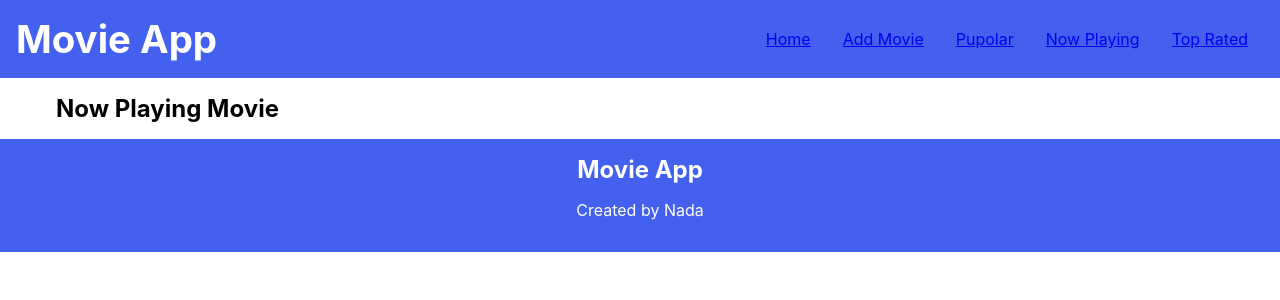
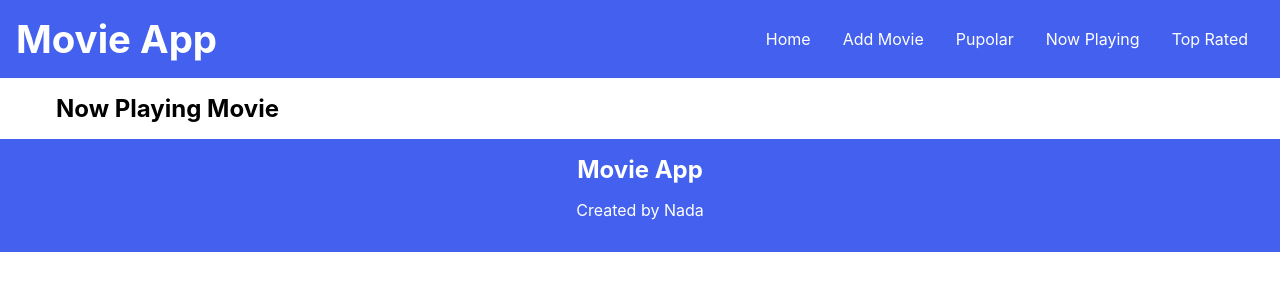
Before and after one commit to prttynada/Front-end, a React (Create React App) app in the folder pertemuann-4/movie-database/: page /movie/now in a window 1280 px wide. Shown: the top 300 px of the page. Built offline with nearby package versions, Linux system fonts and the light colour scheme.

Commit message:
pertemuan-9

```diff
--- a/pertemuann-4/movie-database/src/components/AddMovieForm/AddMovieForm.module.css
+++ b/pertemuann-4/movie-database/src/components/AddMovieForm/AddMovieForm.module.css
@@ -7,7 +7,6 @@
     display: flex;
     flex-direction: column;
     text-align: center;
-    padding: 4rem;
 }
 
 .addMovieForm__right {
@@ -22,7 +21,6 @@
 
 .addMovieForm__form {
     padding: 1rem;
-    padding-left: 1.3rem;
     text-align: left ;
 }
 
@@ -40,7 +38,7 @@
 .addMovieForm__button {
     margin-top: 1rem;
     width: 100%;
-    padding: 0.3rem;
+    height: 2rem;
     border: none;
     border-radius: 10px;
     background-color: #4361ee;
--- a/pertemuann-4/movie-database/src/components/Hero/Hero.js
+++ b/pertemuann-4/movie-database/src/components/Hero/Hero.js
@@ -1,19 +1,34 @@
+import { useEffect, useState } from "react";
 import styles from "./Hero.module.css";
 
 function Hero() {
+    // Membuat state movie
+    const [movie, setMovie] = useState("");
+
+    async function fetchMovie() {
+        // Melakukan side effect: fetch data movie (api);
+        const response = await fetch("https://www.omdbapi.com/?apikey=fcf50ae6&i=tt2975590");
+
+        const data = await response.json();
+
+        // set movie dengan data movie hasil fetch
+        setMovie(data);
+    }
+
+    useEffect(fetchMovie, []);
+
+
     return(
         <div className={styles.container}>
             <section className={styles.hero}>
                 <div className={styles.hero__left}>
-                    <h2 className={styles.hero__title}>Spiderman</h2>
-                    <h3 className={styles.hero__genre}>Thriller, Drama, Romance</h3>
-                    <p className={styles.hero__description}>
-                        Lorem ipsum dolor sit amet consectetur adipisicing elit. Perferendis eveniet fugiat id sequi incidunt mollitia nihil quisquam qui! Autem error dolorum accusantium commodi nostrum neque dolores quae optio ea architecto!
-                    </p>
+                    <h2 className={styles.hero__title}>{movie.Title}</h2>
+                    <h3 className={styles.hero__genre}>{movie.Genre}</h3>
+                    <p className={styles.hero__description}>{movie.Plot}</p>
                     <button className={styles.hero__button}>Watch</button>
                 </div>
                 <div className={styles.hero__right}>
-                    <img className={styles.hero__image} src="https://picsum.photos/600/400" alt="placeholder" />
+                    <img className={styles.hero__image} src={movie.Poster} alt={movie.Title} />
                 </div>
             </section>
         </div>
--- a/pertemuann-4/movie-database/src/components/Hero/Hero.module.css
+++ b/pertemuann-4/movie-database/src/components/Hero/Hero.module.css
@@ -64,10 +64,10 @@
     }
 
     .hero__left {
-        flex-basis: 40%;
+        flex-basis: 60%;
     }
 
     .hero__right {
-        flex-basis: 60%;
+        flex-basis: 40%;
     }
 }
--- a/pertemuann-4/movie-database/src/components/Navbar/Navbar.js
+++ b/pertemuann-4/movie-database/src/components/Navbar/Navbar.js
@@ -15,19 +15,19 @@ function Navbar() {
                 <div>
                     <ul className={styles.navbar__list}>
                         <li className={styles.navbar__item}>
-                            <Link to="/">Home</Link>
+                            <Link className={styles.navbar__link} to="/">Home</Link>
                         </li>
                         <li className={styles.navbar__item}>
-                            <Link to="/movie/create">Add Movie</Link>
+                            <Link className={styles.navbar__link} to="/movie/create">Add Movie</Link>
                         </li>
                         <li className={styles.navbar__item}>
-                            <Link to="/movie/popular">Pupolar</Link>
+                            <Link className={styles.navbar__link} to="/movie/popular">Pupolar</Link>
                         </li>
                         <li className={styles.navbar__item}>
-                            <Link to="/movie/now">Now Playing</Link>
+                            <Link className={styles.navbar__link} to="/movie/now">Now Playing</Link>
                         </li>
                         <li className={styles.navbar__item}>
-                            <Link to="/movie/top">Top Rated</Link>
+                            <Link className={styles.navbar__link} to="/movie/top">Top Rated</Link>
                         </li>
                     </ul>
                 </div>
--- a/pertemuann-4/movie-database/src/components/Navbar/Navbar.module.css
+++ b/pertemuann-4/movie-database/src/components/Navbar/Navbar.module.css
@@ -23,6 +23,11 @@
     margin-bottom: 1rem;
 }
 
+.navbar__link {
+    color: #fff;
+    text-decoration: none;
+}
+
 /* Medium Screen */
 @media(min-width: 768px) {
     .navbar {
```
Also changed, not shown: pertemuann-4/movie-database/src/components/Counter/index.js (added, +35 -0 lines).
